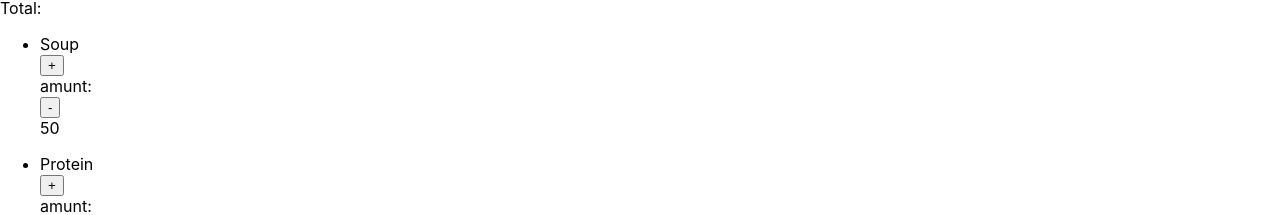
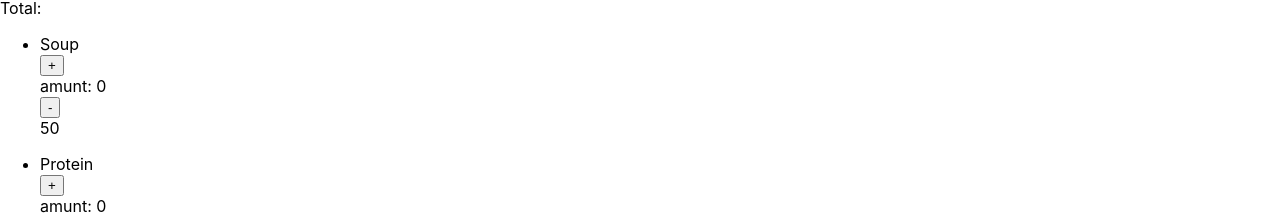
Before and after one commit to Isabelle-123/whatsoup, a React (Create React App) app in the folder client/: page /checkout in a window 1280 px wide. Shown: the part 577-792 px from the top of the page. Built offline with nearby package versions, Linux system fonts and the light colour scheme; no server answers.

Commit message:
friend shows quantity of items for friend

```diff
--- a/client/src/components/for-friend/ListFriend.js
+++ b/client/src/components/for-friend/ListFriend.js
@@ -19,6 +19,7 @@ const ListFriend = (props) => {
     }
 
     const counter = (type) => {
+        if (friend.length != 0 ) {
             let quantity = friend.reduce((acc, child) => {
                 if (!acc[child.type]) {
                     acc[child.type] = 0;
@@ -29,9 +30,19 @@ const ListFriend = (props) => {
 
                 for(let i in quantity) {
                     if (i == type) {
-                return quantity[i]
+                        return quantity[i];
+                    } else {
+                        return '0';
                     }
                 }
+
+
+        } else {
+            return 0
+        }
+
+
+
     }
 
     return (
```
Lines whose indentation alone changed are shown as unchanged.
